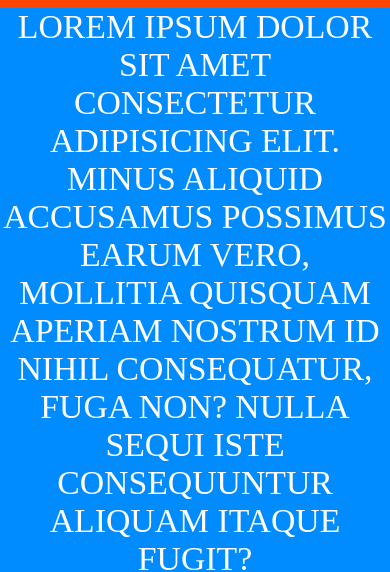
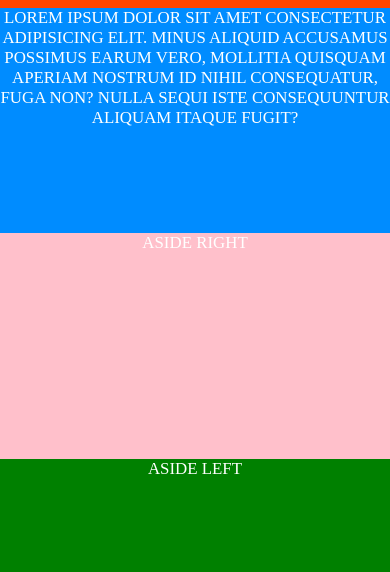
Before and after one commit to hotchkiss88/hotchkiss88.github.io, a plain HTML site: page 7-layout-flex-box/index.html in a window 390 px wide. Shown: the part 76-648 px from the top of the page. Drawn offline with Linux system fonts and the light colour scheme.

Commit message:
Add files via upload

```diff
--- a/7-layout-flex-box/index.html
+++ b/7-layout-flex-box/index.html
@@ -4,32 +4,36 @@
 <head>
     <meta charset="UTF-8">
     <meta http-equiv="X-UA-Compatible" content="IE=edge">
-    <link rel="stylesheet" href="">
     <link rel="stylesheet" href="style.css">
     <meta name="viewport" content="width=device-width, initial-scale=1.0">
     <title>7-layout-flex-box</title>
 </head>
 
 <body>
+
     <header>
         <p>Header</p>
     </header>
+
     <main>
         <section>
-            <div class="container">
-                <p>Lorem ipsum dolor sit amet consectetur adipisicing elit. Minus aliquid accusamus possimus earum vero, mollitia quisquam aperiam nostrum id nihil consequatur, fuga non? Nulla sequi iste consequuntur aliquam itaque fugit?</p>
-            </div>
+            <p>Lorem ipsum dolor sit amet consectetur adipisicing elit. Minus aliquid accusamus possimus earum vero, mollitia quisquam aperiam nostrum id nihil consequatur, fuga non? Nulla sequi iste consequuntur aliquam itaque fugit?</p>
         </section>
+
         <aside class="right">
             <p>Aside right</p>
         </aside>
+
         <aside class="left">
             <p>Aside left</p>
         </aside>
+
     </main>
+
     <footer>
         <p>Footer</p>
     </footer>
+
 </body>
 
 </html>
--- a/7-layout-flex-box/style.css
+++ b/7-layout-flex-box/style.css
@@ -26,7 +26,7 @@
 
         main {
             display: flex;
-            flex-wrap: no-wrap;
+            flex-wrap: nowrap;
             flex-basis: 1170px;
             height: 80vh;
         }
@@ -48,12 +48,7 @@
             text-align: center;
             flex-basis: 60%;
             order: 20;
-        }
-
-        .container {
-            width: 100%;
-            height: 100%;
-            font-size: inherit;
+            object-fit: cover;
         }
 
         .right {
@@ -96,6 +91,9 @@
         }
 
         @media (max-width: 768px) {
+            p {
+                font-size: 2vh;
+            }
             main {
                 flex-direction: column;
             }
```
